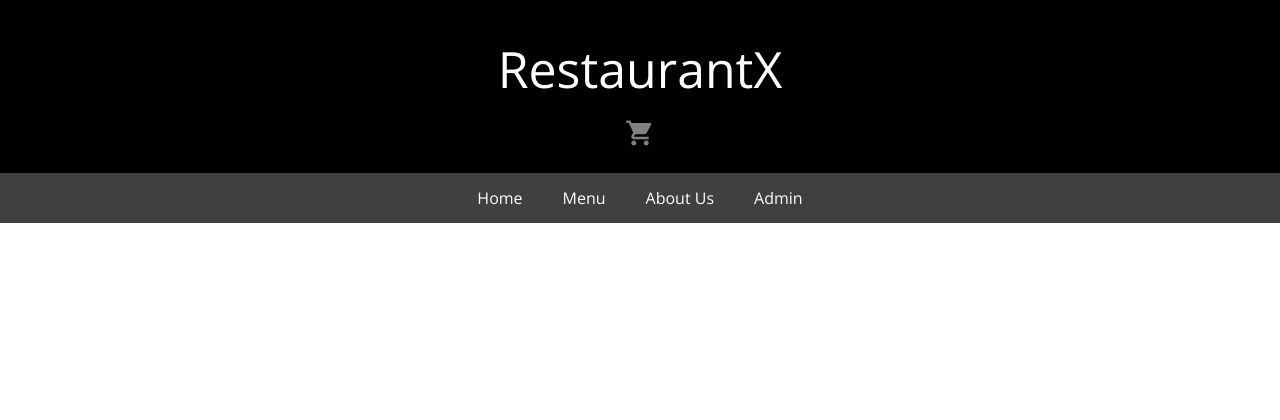
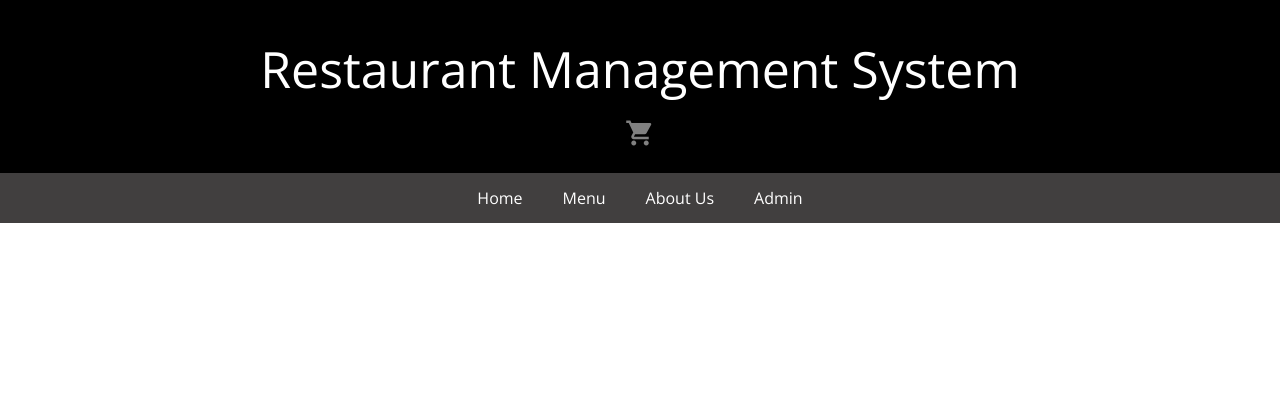
Before and after one commit to al-abed/restaurant-management-system, a Django app: page /cart/ in a window 1280 px wide. Shown: the top 420 px of the page. Run offline with Django 3.2, Linux system fonts and the light colour scheme; parts of the project's set-up code (start-up, migrations or seed data) failed here and were passed over.

Commit message:
Update base.html

```diff
--- a/src/rms/templates/rms/base.html
+++ b/src/rms/templates/rms/base.html
@@ -2,7 +2,7 @@
 <!DOCTYPE html>
 
 <head>
-    <title> RestaurantX </title>
+    <title> RMS - CP317 </title>
     <meta charset="UTF-8">
     <meta name="viewport" content="width=device-width, initial-scale=1">
     <link rel="preconnect" href="https://fonts.googleapis.com">
@@ -17,7 +17,7 @@
 <!-- Header -->
 <header class="flex vertical center">
         <div class="text box12">
-            RestaurantX
+            Restaurant Management System
         </div>
 
         <!-- Shopping Cart -->
```
